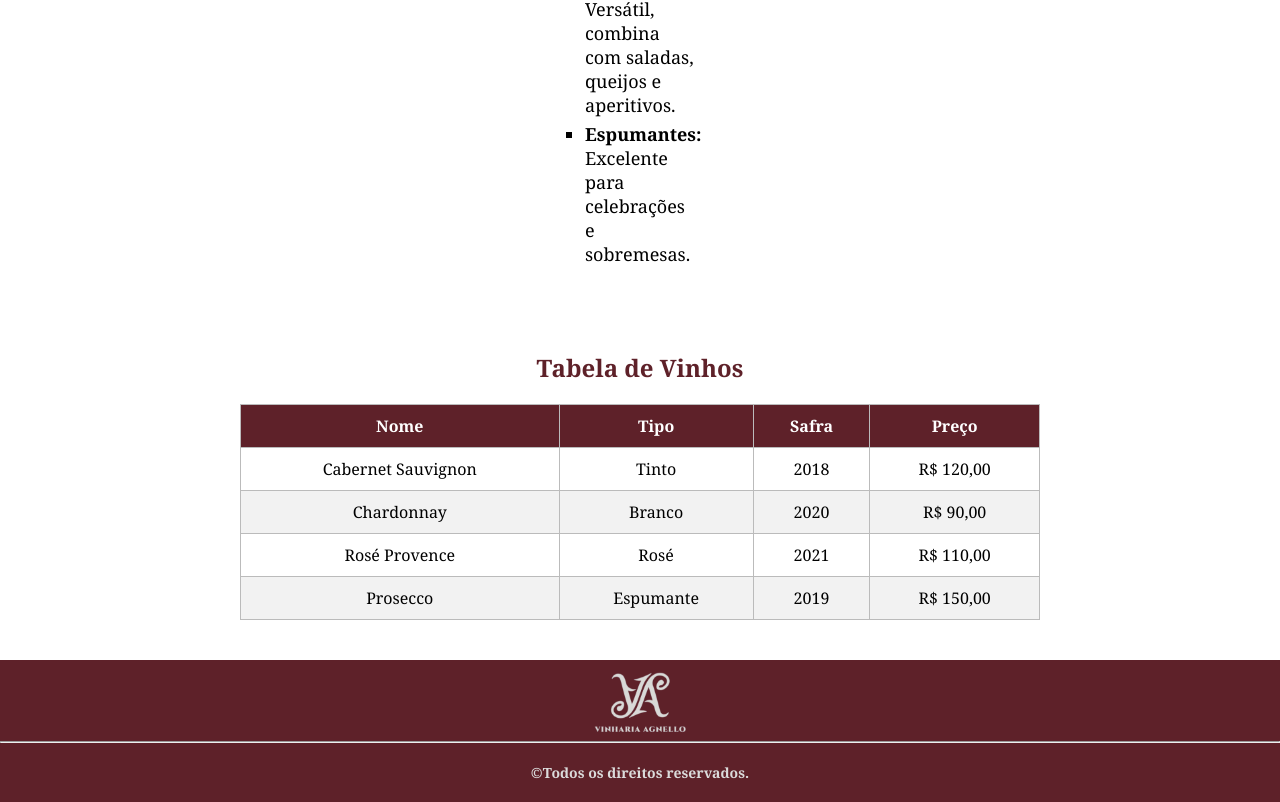
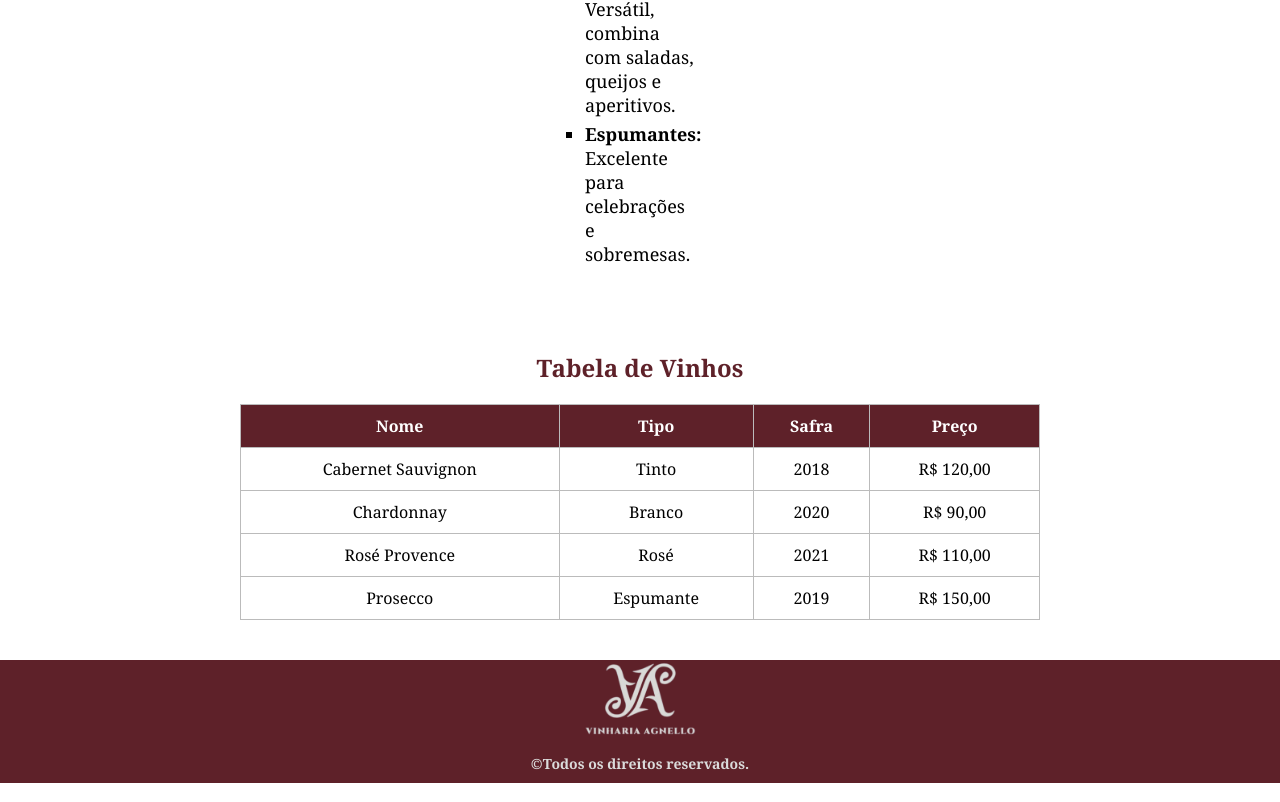
Before and after one commit to Antoine-Vitrian/Checkpoint_01_Front-End, a plain HTML site: page src/pages/vinhos.html in a window 1280 px wide. Shown: the part 1770-2572 px from the top of the page. Drawn offline with Linux system fonts and the light colour scheme.

Commit message:
Changed footer a bit

```diff
--- a/src/css/style.css
+++ b/src/css/style.css
@@ -57,16 +57,13 @@ footer {
   background-color: var(--cor_primaria);
   color: var(--cor_secundaria);
   text-align: center;
-  padding: 10px 0;
   margin-top: 20px;
-}
-footer hr {
-  color: var(--cor_secundaria);
 }
 footer h5 {
   padding: 10px 0;
   width: 100%;
   text-align: center;
+  font-size: 14px;
 }
 .container01-footer {
   display: flex;
@@ -76,10 +73,7 @@ footer h5 {
 }
 
 footer #logo_footer img {
-  max-width: 100px;
+  max-width: 120px;
+  width: 100%;
+  text-align: center;
 }
-
-footer h5 {
-  margin: 10px 0 0;
-  font-size: 14px;
-}
--- a/src/css/vinhos.css
+++ b/src/css/vinhos.css
@@ -49,10 +49,6 @@ table th {
   color: #fff;
 }
 
-table tr:nth-child(even) {
-  background-color: #f2f2f2;
-}
-
 table tr:hover {
   background-color: #a19f9f;
 }
--- a/src/pages/vinhos.html
+++ b/src/pages/vinhos.html
@@ -121,7 +121,6 @@
           <img src="../assets/imgs/logo-footer.png" alt="" />
         </div>
       </div>
-      <hr />
       <h5>©Todos os direitos reservados.</h5>
     </footer>
   </body>
```
Also changed, not shown: index.html (+0 -1 lines), src/pages/contato.html (+0 -1 lines), src/pages/galeria.html (+0 -1 lines), src/pages/sobre.html (+0 -1 lines).
